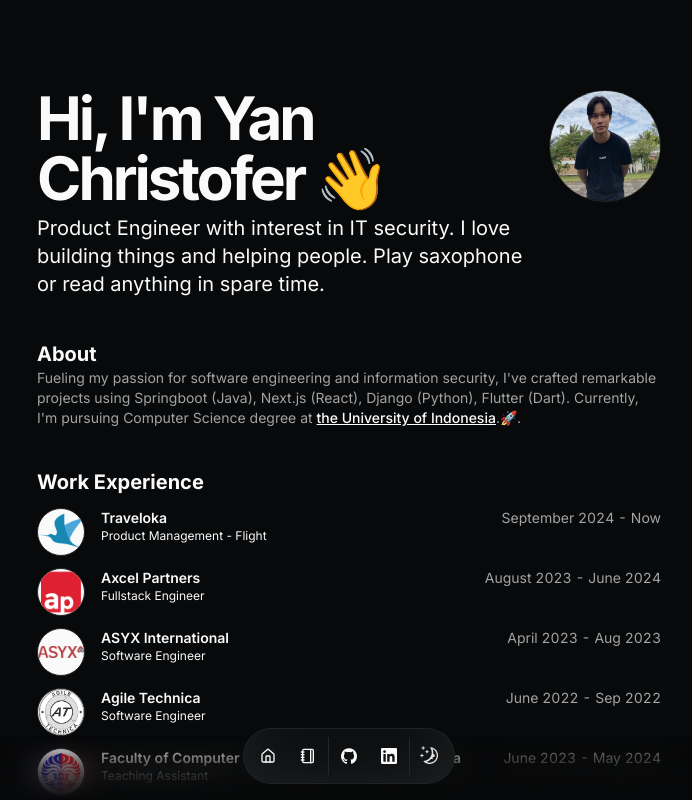
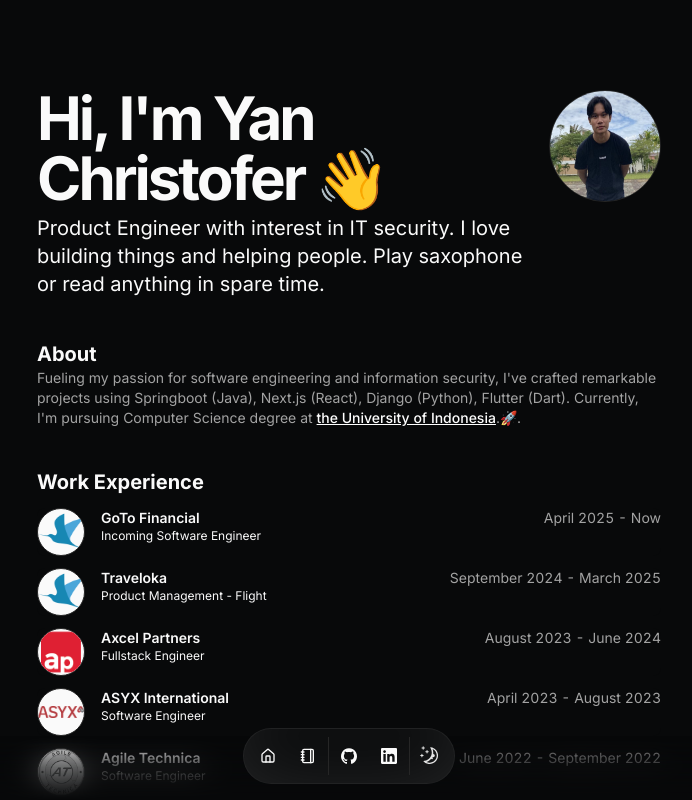
Before and after one commit to yancheesetofer/yanchris.tech, a Next.js app: page / in a window 1280 px wide. Shown: the top 800 px of the page, without its empty margins (291-983 px from the left). Built offline with nearby package versions, Linux system fonts and the light colour scheme.

Commit message:
feat: update goto financial work section.

```diff
--- a/src/data/resume.tsx
+++ b/src/data/resume.tsx
@@ -73,6 +73,17 @@
 
   work: [
     {
+      company: "GoTo Financial",
+      href: "https://www.gotocompany.com/en/products/goto-financial",
+      badges: [],
+      location: "Jakarta",
+      title: "Incoming Software Engineer",
+      logoUrl: "/traveloka.png",
+      start: "April 2025",
+      end: "Now",
+      description: "Campus Hiring",
+    },
+    {
       company: "Traveloka",
       href: "https://www.traveloka.com",
       badges: [],
@@ -80,7 +91,7 @@
       title: "Product Management - Flight",
       logoUrl: "/traveloka.png",
       start: "September 2024",
-      end: "Now",
+      end: "March 2025",
       description:
         "Assigned to flight system integration and performance sub team. Working closely with international flight aggregators (main focus) & airline API service.",
     },
@@ -104,7 +115,7 @@
       title: "Software Engineer",
       logoUrl: "/asyx.png",
       start: "April 2023",
-      end: "Aug 2023",
+      end: "August 2023",
       description:
         "Developed Financial Supply Chain Management Application (Xchange4) for Banking Industry with ISO 27001 Implementation. Serving international Financial Institutions in Indonesia, Singapore, Kenya, and more.",
     },
@@ -116,7 +127,7 @@
       title: "Software Engineer",
       logoUrl: "/agile.png",
       start: "June 2022",
-      end: "Sep 2022",
+      end: "September 2022",
       description:
         "As a back-end software developer, I have a proven track record of designing and developing software applications that meet business requirements. I quickly adapted to ERPNext environment and have extensive experience working with Python and JavaScript.",
     },
```
Also changed, not shown: public/goto-financial.png (added).
